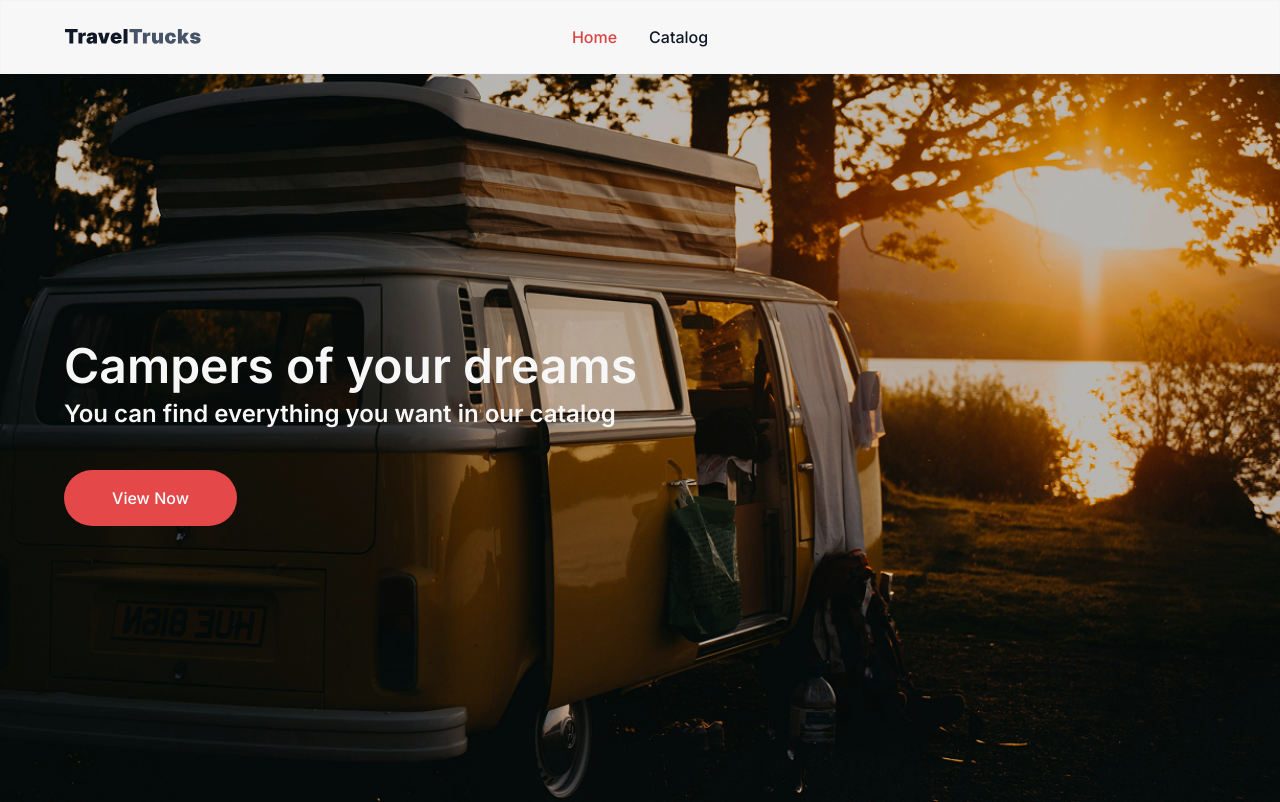
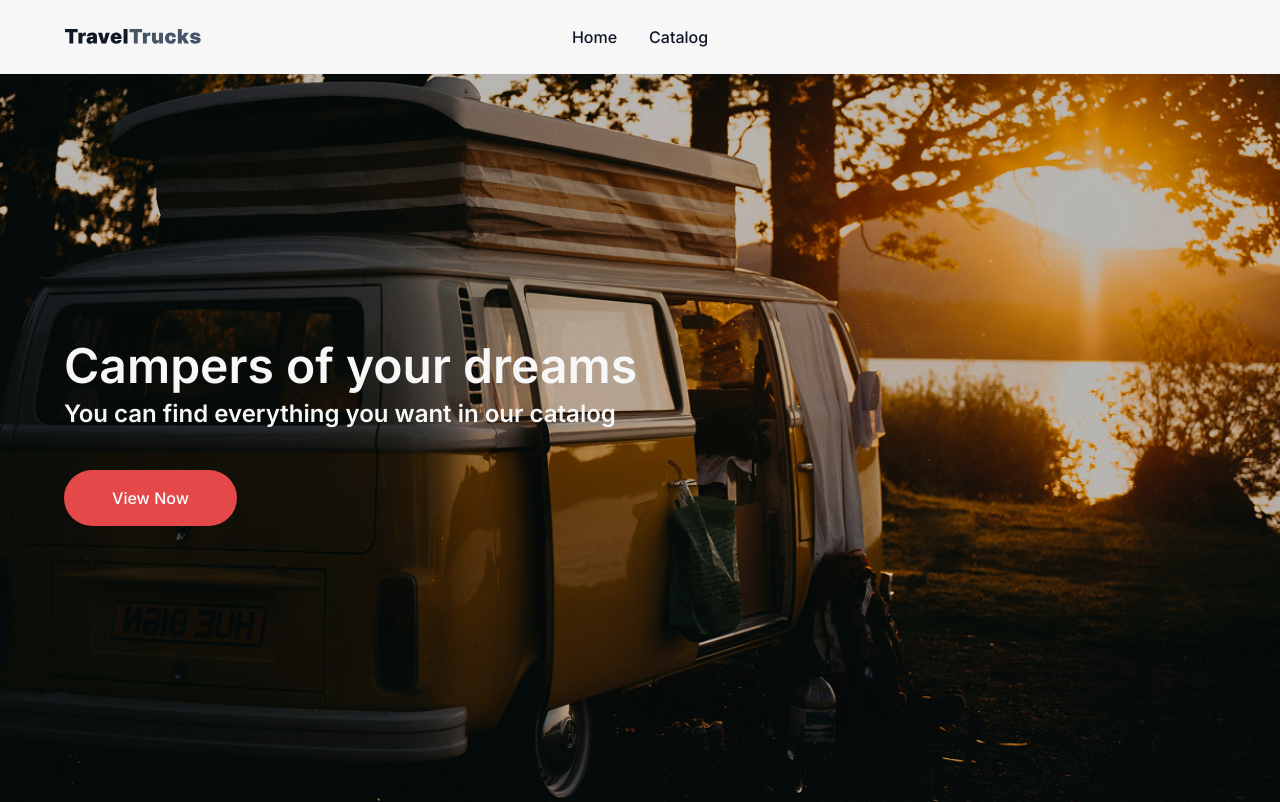
Before and after one commit to merci54/travel-trucks, a Next.js app: page / in a window 1280 px wide. Built offline with nearby package versions, Linux system fonts and the light colour scheme.

Commit message:
fix bugs with links

```diff
--- a/components/Header/Header.module.css
+++ b/components/Header/Header.module.css
@@ -27,6 +27,7 @@
 
 .menuItem {
   cursor: pointer;
+  transition: 0.2s color;
 
   composes: Body2 from global;
 }
@@ -43,7 +44,3 @@
 .menuItem:hover {
   color: var(--button);
 }
-
-.active {
-  color: var(--button-hover);
-}
--- a/components/Header/Header.tsx
+++ b/components/Header/Header.tsx
@@ -1,13 +1,11 @@
 'use client';
 
-import { usePathname } from 'next/navigation';
 import css from './Header.module.css';
 import Link from 'next/link';
 import Container from '../Container/Container';
 import Image from 'next/image';
 
 export default function Header() {
-  const pathname = usePathname();
   return (
     <header className={css.header}>
       <Container>
@@ -17,10 +15,10 @@ export default function Header() {
           </Link>
 
           <ul className={css.menuList}>
-            <li className={`${css.menuItem} ${pathname === '/' ? css.active : ''}`}>
+            <li className={css.menuItem}>
               <Link href="/">Home</Link>
             </li>
-            <li className={`${css.menuItem} ${pathname === '/campers' ? css.active : ''}`}>
+            <li className={css.menuItem}>
               <Link href="/campers">Catalog</Link>
             </li>
           </ul>
```
Also changed, not shown: components/CamperCard/CamperCard.tsx (+4 -8 lines), 1 other file (tests, documents, lock files or other folders).
